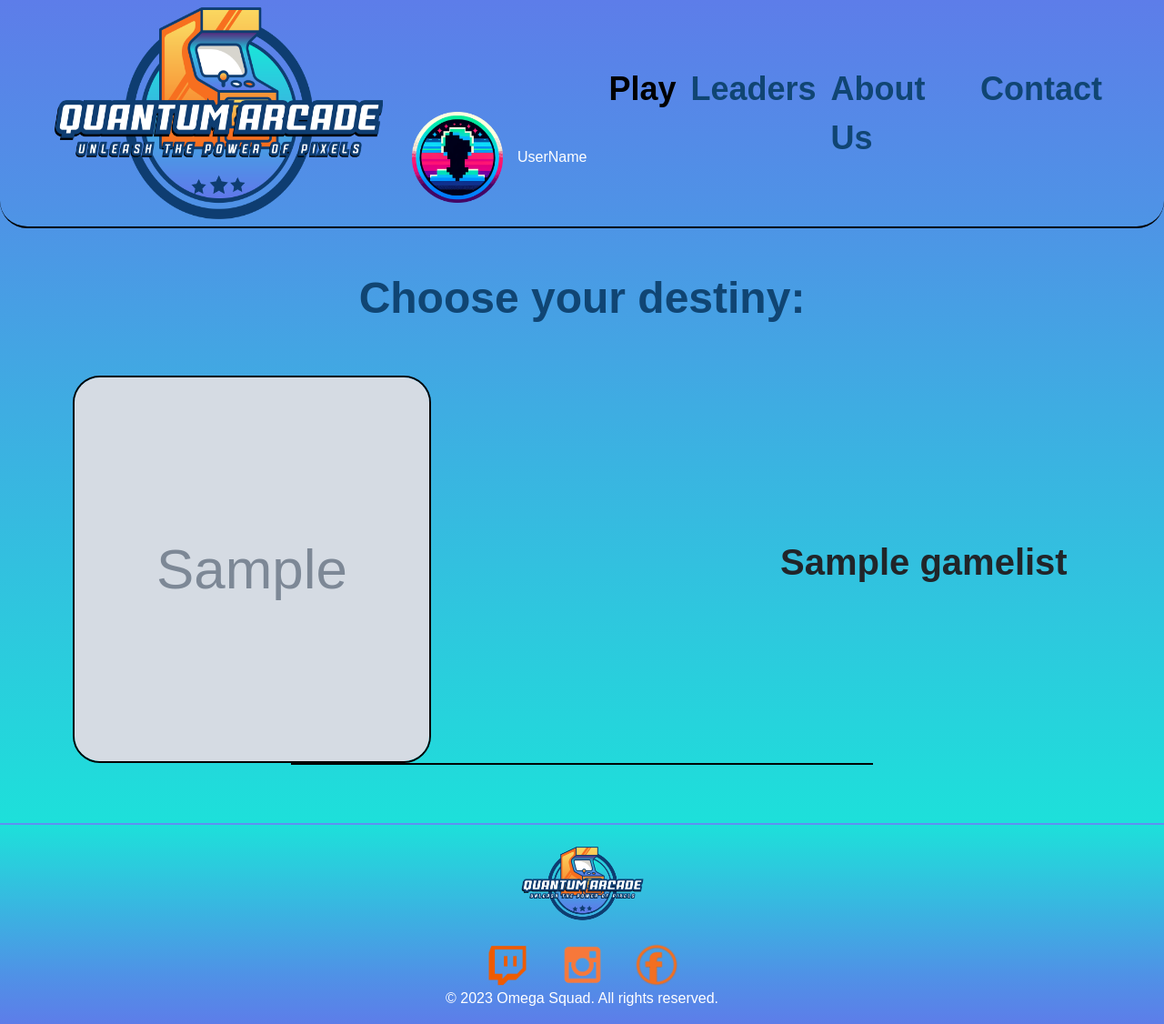
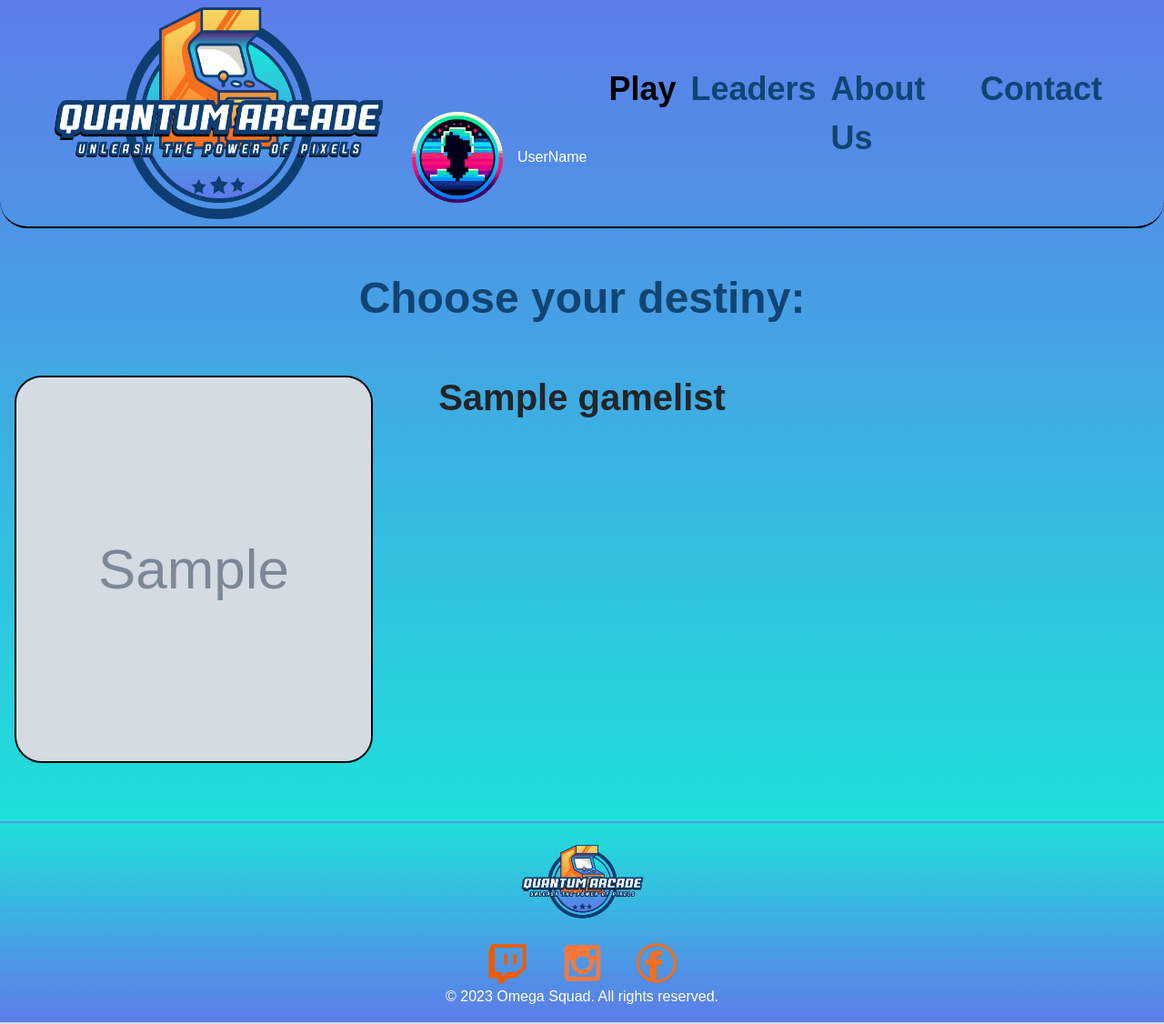
Before and after one commit to BranRead/quantum-arcade, a PHP site: page /play.php in a window 1280 px wide. Shown: the whole page at 91% size. Run offline with PHP 8.4, Linux system fonts and the light colour scheme; tables that the repository leaves empty or names only in its code hold one stand-in row (values such as "Sample post"); grey boxes marked "Sample" are stand-in pictures; some web fonts are replaced.

Commit message:
Switched formatting on game rows
Also added check in while loop for the first row. (Which won't have the horizonal line added to the top)

```diff
--- a/play.php
+++ b/play.php
@@ -260,36 +260,36 @@
       <!--End of modal for registration-->
 
     <h1 class="purple-text text-center mt-5">Choose your destiny:</h1>
-    <div class="d-flex flex-column py-5">
+    <div class="container-fluid py-5">
 
             <?php
+            $isFirstOne = true;
             while ($row = $result->fetch_assoc()) {
+                if($isFirstOne){
+                        $isFirstOne = false;
+                    } else {
+                        echo "<div class='horizontal-line'></div> ";
+                    }
                 if ($row['game_id'] % 2 == 0) {
-                    echo "
-                <div class='d-flex flex-row align-items-center justify-content-end game-row-right'>
-                    <div class='game-title'>
+                    echo "<div class='row'>
+                                <div class='game-title text-center offset-4 col-lg-4'>
                                     <h2>" . $row['title'] . "</h2>
                                     <p>" . $row['description'] . "</p>
                                 </div>
-                    <div class='img-game'>
+                                <div class='img-game d-flex justify-content-center col-lg-4'>
                                     <a class='quantum-game-link' href='" . $row['game_url'] . "'><img class='quantum-game img-fluid' src='" . $row['image_url'] . "' alt=''></a>
                                 </div>
-                </div>
-                <div class='horizontal-line'></div>";
+                          </div>";
                 } else {
-                echo "
-                <div class='d-flex flex-row align-items-center game-row-left'>
-
-                    <div class='img-game'>
+                echo "<div class='row'>
+                    <div class='img-game d-flex justify-content-center col-lg-4'>
                         <a class='quantum-game-link' href='" . $row['game_url'] . "'><img class='quantum-game img-fluid' src='" . $row['image_url'] . "' alt=''></a>
                     </div>
-                    <div class='game-title'>
+                    <div class='game-title text-center col-lg-4'>
                         <h2 >" . $row['title'] . "</h2>
                         <p " . $row['description'] . "</p>
                     </div>
-                </div>
-                <div class='horizontal-line'></div>
-                ";
+                </div>";
                 }
             }
             ?>
--- a/stylesheets/styles.css
+++ b/stylesheets/styles.css
@@ -203,18 +203,7 @@
 /*
    Game Selection
    */
-.game-row-left {
-    margin-left: 5rem;
-}
-.game-row-left > .game-title {
-    margin-left: 24rem;
-}
-.game-row-right {
-    margin-right: 5rem;
-}
-.game-row-right > .game-title {
-    margin-right: 24rem;
-}
+
 .horizontal-line {
     width: 50%;
     height: 2px;
@@ -269,11 +258,10 @@
     background-repeat: no-repeat;
     position: absolute;
     /* For some reason changing this top value also changes horizonal alignment of the image */
-    top: 20px;
-    right: 0px;
+    top: 20;
+    right: 0;
     bottom: 0;
     left: 0;
-    border-radius: 30px !important;
 }
 #modal-background-filter {
     position: absolute;
@@ -286,20 +274,14 @@
     border-radius: 30px;
 }
 
-/*Leaving this in for now, I think the more general one covers this
-#emailLogin, #passwordLogin {
-*/
-
 .form-input {
 
     border-radius: 30px;
     border: none;
-    padding: 0.5rem;
-    padding-left: 2rem;
+    padding: 0.5rem 0.5rem 0.5rem 2rem;
     margin-top: 2rem;
     font-size: 2em;
 }
-
 
 #profileTitle {
     margin-top: 6rem;
```
Lines whose indentation alone changed are shown as unchanged.
